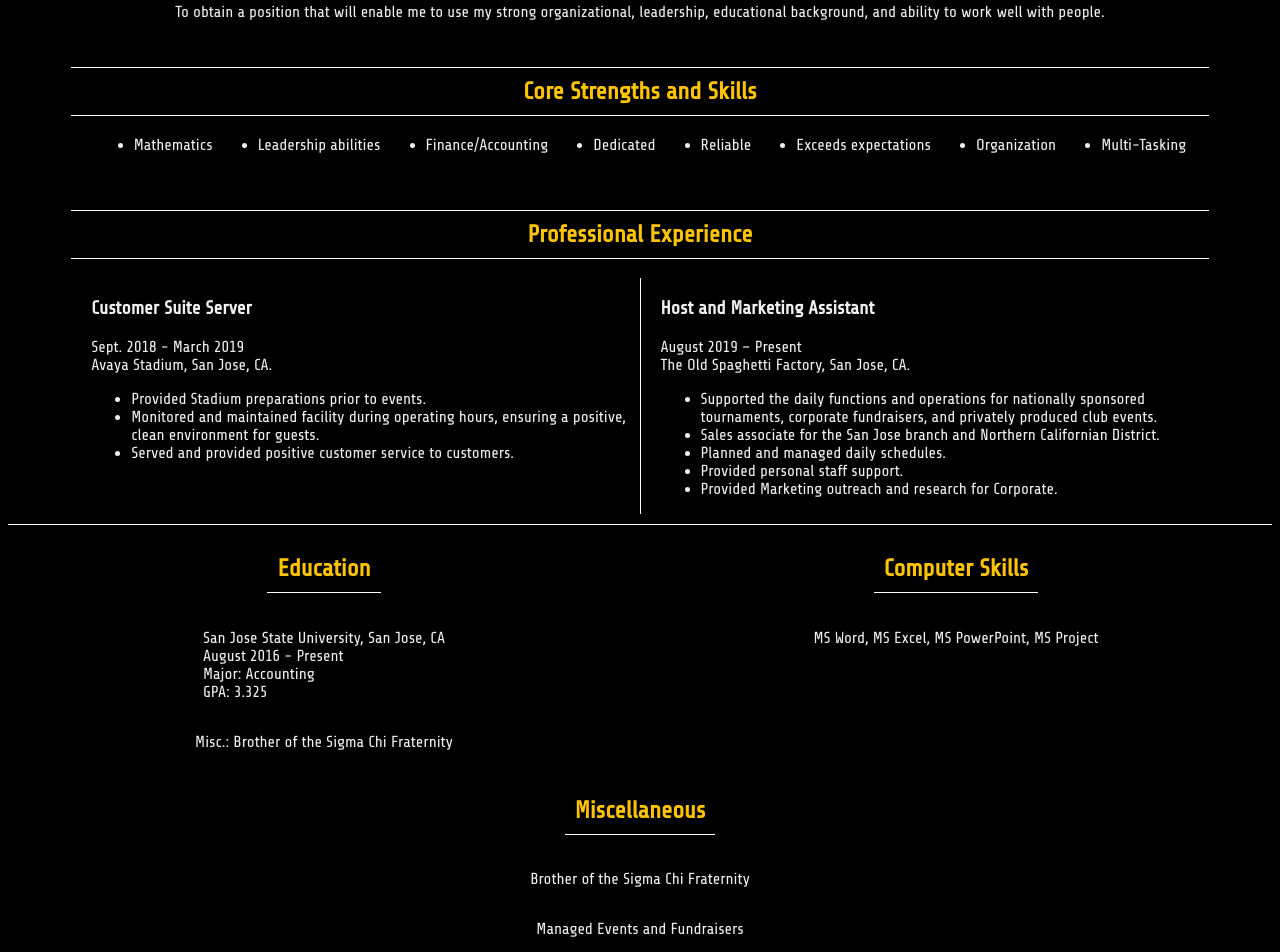
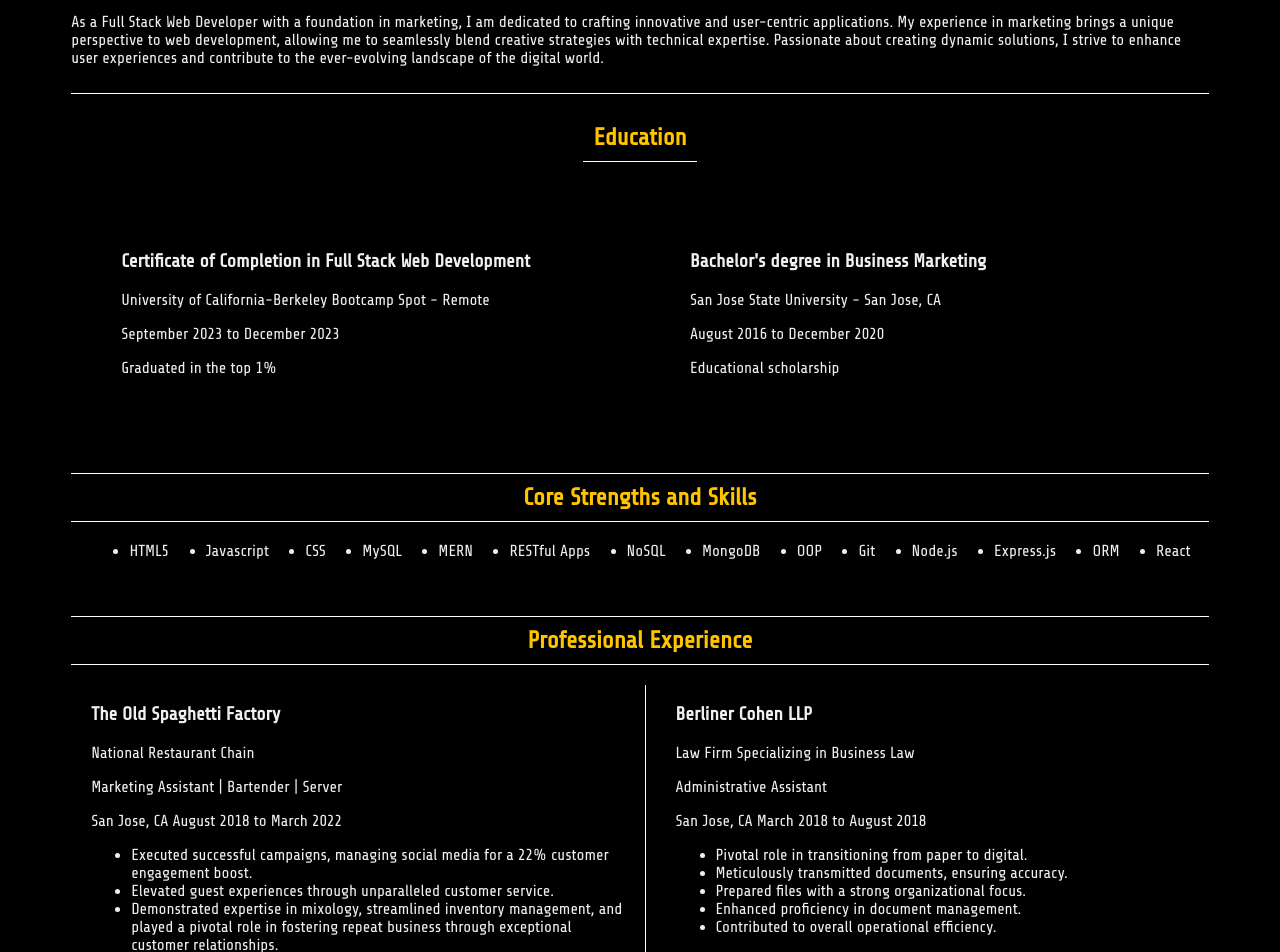
Before and after one commit to Migsrkrd/Web-Portfolio, a React (Vite) app: page /resume in a window 1280 px wide. Shown: the part 1120-2072 px from the top of the page. Built offline with nearby package versions, Linux system fonts and the light colour scheme.

Commit message:
adjusted resume

```diff
--- a/src/pages/resume.jsx
+++ b/src/pages/resume.jsx
@@ -56,13 +56,14 @@ export default function ResumePage() {
     workDiv: {
       display: "flex",
     },
-    work1 : {
+    work1: {
       width: "50%",
       paddingLeft: "20px",
+      paddingRight: "20px",
     },
-    work2 : {
+    work2: {
       width: "50%",
-        paddingLeft: "20px",
+      paddingLeft: "30px",
       borderLeft: "1px solid white",
     },
     educationSection: {
@@ -72,15 +73,20 @@ export default function ResumePage() {
     edAndComp: {
       borderTop: "1px solid white",
       display: "flex",
-        justifyContent: "space-around",
-        flexWrap: "wrap",
-        width: "100%",
+      justifyContent: "center",
+      width: "90%",
     },
     edSection: {
-        width: "50%",
+      width: "100%",
       display: "flex",
       flexDirection: "column",
       alignItems: "center",
+    },
+    edItem: {
+      width: "100%",
+      padding: "0px",
+      width: "100%",
+      margin: "50px",
     },
     compSection: {
       width: "50%",
@@ -100,6 +106,20 @@ export default function ResumePage() {
       padding: "10px",
       textAlign: "center",
     },
+    objectiveSection: {
+      margin: "10px",
+      width: "90%",
+    },
+    edus: {
+      display: "flex",
+      width: "100%",
+    },
+    bottom: {
+      display: "flex",
+      justifyContent: "space-around",
+      width: "90%",
+      borderTop: "1px solid white",
+    },
   };
 
   const handleDownload = (e) => {
@@ -110,11 +130,12 @@ export default function ResumePage() {
     link.click();
   };
 
-
   return (
     <div className="container">
       <h1 className="pagetitle">Resume</h1>
-      <a href="/resume.png" className="resumeDownload" onClick={handleDownload}><i class="fa fa-download"></i></a>
+      <a href="/resume.png" className="resumeDownload" onClick={handleDownload}>
+        <i class="fa fa-download"></i>
+      </a>
       <header>
         <h1 style={styles.myName}>Michael D. Reickerd</h1>
       </header>
@@ -139,26 +160,55 @@ export default function ResumePage() {
         </address>
       </section>
 
-      <section>
+      <section style={styles.objectiveSection}>
         <h2 style={styles.objective}>Objective</h2>
         <p>
-          To obtain a position that will enable me to use my strong
-          organizational, leadership, educational background, and ability to
-          work well with people.
+          As a Full Stack Web Developer with a foundation in marketing, I am
+          dedicated to crafting innovative and user-centric applications. My
+          experience in marketing brings a unique perspective to web
+          development, allowing me to seamlessly blend creative strategies with
+          technical expertise. Passionate about creating dynamic solutions, I
+          strive to enhance user experiences and contribute to the ever-evolving
+          landscape of the digital world.
         </p>
       </section>
+      <div style={styles.edAndComp}>
+        <section style={styles.edSection}>
+          <h2 style={styles.edTitle}>Education</h2>
+          <section style={styles.edus}>
+            <div style={styles.edItem}>
+              <h3>Certificate of Completion in Full Stack Web Development</h3>
+              <p>University of California-Berkeley Bootcamp Spot - Remote</p>
+              <p>September 2023 to December 2023</p>
+              <p>Graduated in the top 1%</p>
+            </div>
+            <div style={styles.edItem}>
+              <h3>Bachelor's degree in Business Marketing</h3>
+              <p>San Jose State University - San Jose, CA</p>
+              <p>August 2016 to December 2020</p>
+              <p>Educational scholarship</p>
+            </div>
+          </section>
+        </section>
+      </div>
 
       <section style={styles.skillsSection}>
         <h2 style={styles.skills}>Core Strengths and Skills</h2>
         <ul style={styles.skillsList}>
-          <li>Mathematics</li>
-          <li>Leadership abilities</li>
-          <li>Finance/Accounting</li>
-          <li>Dedicated</li>
-          <li>Reliable</li>
-          <li>Exceeds expectations</li>
-          <li>Organization</li>
-          <li>Multi-Tasking</li>
+          <li>HTML5</li>
+          <li>Javascript</li>
+          <li>CSS</li>
+          <li>MySQL</li>
+          <li>MERN</li>
+          <li>RESTful Apps</li>
+          <li>NoSQL</li>
+          <li>MongoDB</li>
+          <li>OOP</li>
+          <li>Git</li>
+          <li>Node.js</li>
+          <li>Express.js</li>
+          <li>ORM</li>
+          <li>React</li>
         </ul>
       </section>
 
@@ -166,74 +216,72 @@ export default function ResumePage() {
         <h2 style={styles.experienceTitle}>Professional Experience</h2>
         <div style={styles.workDiv}>
           <div style={styles.work1}>
-            <h3>Customer Suite Server</h3>
-            <p>
-              Sept. 2018 - March 2019
-              <br />
-              Avaya Stadium, San Jose, CA.
-            </p>
+            <h3>The Old Spaghetti Factory</h3>
+            <p>National Restaurant Chain</p>
+            <p>Marketing Assistant | Bartender | Server</p>
+            <p>San Jose, CA August 2018 to March 2022</p>
+
             <ul>
-              <li>Provided Stadium preparations prior to events.</li>
               <li>
-                Monitored and maintained facility during operating hours,
-                ensuring a positive, clean environment for guests.
+                Executed successful campaigns, managing social media for a 22%
+                customer engagement boost.
               </li>
               <li>
-                Served and provided positive customer service to customers.
+                Elevated guest experiences through unparalleled customer
+                service.
+              </li>
+              <li>
+                Demonstrated expertise in mixology, streamlined inventory
+                management, and played a pivotal role in fostering repeat
+                business through exceptional customer relationships.
+              </li>
+              <li>
+                Honed multitasking, adaptability, and collaboration in a dynamic
+                environment.
               </li>
             </ul>
           </div>
           <div style={styles.work2}>
-            <h3>Host and Marketing Assistant</h3>
-            <p>
-              August 2019 – Present
-              <br />
-              The Old Spaghetti Factory, San Jose, CA.
-            </p>
+            <h3>Berliner Cohen LLP</h3>
+            <p>Law Firm Specializing in Business Law</p>
+            <p>Administrative Assistant</p>
+            <p>San Jose, CA March 2018 to August 2018</p>
+
             <ul>
-              <li>
-                Supported the daily functions and operations for nationally
-                sponsored tournaments, corporate fundraisers, and privately
-                produced club events.
-              </li>
-              <li>
-                Sales associate for the San Jose branch and Northern Californian
-                District.
-              </li>
-              <li>Planned and managed daily schedules.</li>
-              <li>Provided personal staff support.</li>
-              <li>Provided Marketing outreach and research for Corporate.</li>
+              <li>Pivotal role in transitioning from paper to digital.</li>
+              <li>Meticulously transmitted documents, ensuring accuracy.</li>
+              <li>Prepared files with a strong organizational focus.</li>
+              <li>Enhanced proficiency in document management.</li>
+              <li>Contributed to overall operational efficiency.</li>
             </ul>
           </div>
         </div>
       </section>
-    <div style={styles.edAndComp}>
+      <div style={styles.bottom}>
         <section style={styles.edSection}>
-        <h2 style={styles.edTitle}>Education</h2>
-        <p>
-          San Jose State University, San Jose, CA
-          <br />
-          August 2016 - Present
-          <br />
-          Major: Accounting
-          <br />
-          GPA: 3.325
-        </p>
-        <p>Misc.: Brother of the Sigma Chi Fraternity</p>
+          <h2 style={styles.compTitle}>Miscellaneous</h2>
+
+          <ul>
+            <li>Brother of the Sigma Chi Fraternity</li>
+            <li>Managed Events and Fundraisers</li>
+            <li>Helped raise over $20,000 for the Huntsman Cancer Institute</li>
+          </ul>
         </section>
 
-      <section style={styles.compSection}>
-        <h2 style={styles.compTitle}>Computer Skills</h2>
-        <p>MS Word, MS Excel, MS PowerPoint, MS Project</p>
+        <section style={styles.edSection}>
+          <h2 style={styles.compTitle}>Interests</h2>
+
+          <ul>
+            <li>Enjoys MERN programming, building projects in personal time</li>
+            <li>Enjoys building computers</li>
+            <li>
+              Ambitious about learning new and modern web development
+              technologies
+            </li>
+            <li>Enjoys Snowboarding, Football, Fitness, and Socializing</li>
+          </ul>
         </section>
       </div>
-
-      <section style={styles.edSection}>
-        <h2 style={styles.compTitle}>Miscellaneous</h2>
-        <p>Brother of the Sigma Chi Fraternity</p>
-        <p>Managed Events and Fundraisers</p>
-        <p>Helped raise over $20,000 for the Huntsman Cancer Institute</p>
-      </section>
     </div>
   );
 }
```
Also changed, not shown: public/Michael_Reickerd_Resume.png. Lines whose indentation alone changed are shown as unchanged.
